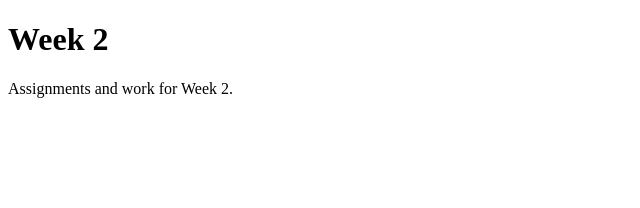
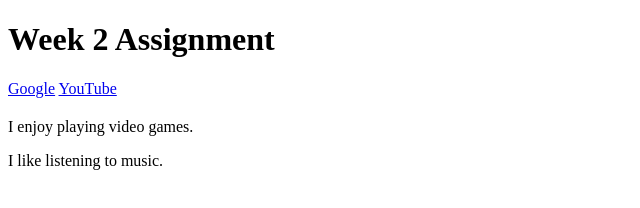
Before and after one commit to Aaxhirrr/Aaxhirrr.github.io, a plain HTML site: page Week2/index.html in a window 1280 px wide. Shown: the whole page, without its empty margins (0-640 px from the left). Drawn offline with Linux system fonts and the light colour scheme.

Commit message:
Complete Week 2 HTML assignment

```diff
--- a/Week2/index.html
+++ b/Week2/index.html
@@ -4,7 +4,16 @@
   <title>Week 2</title>
 </head>
 <body>
-  <h1>Week 2</h1>
-  <p>Assignments and work for Week 2.</p>
+  <h1>Week 2 Assignment</h1>
+
+  <section class="favorite-websites">
+    <a id="google-link" href="https://www.google.com">Google</a>
+    <a id="youtube-link" href="https://www.youtube.com">YouTube</a>
+  </section>
+
+  <section class="favorite-hobbies" style="margin-top: 20px;">
+    <p id="gaming-hobby">I enjoy playing video games.</p>
+    <p id="music-hobby">I like listening to music.</p>
+  </section>
 </body>
 </html>
```
